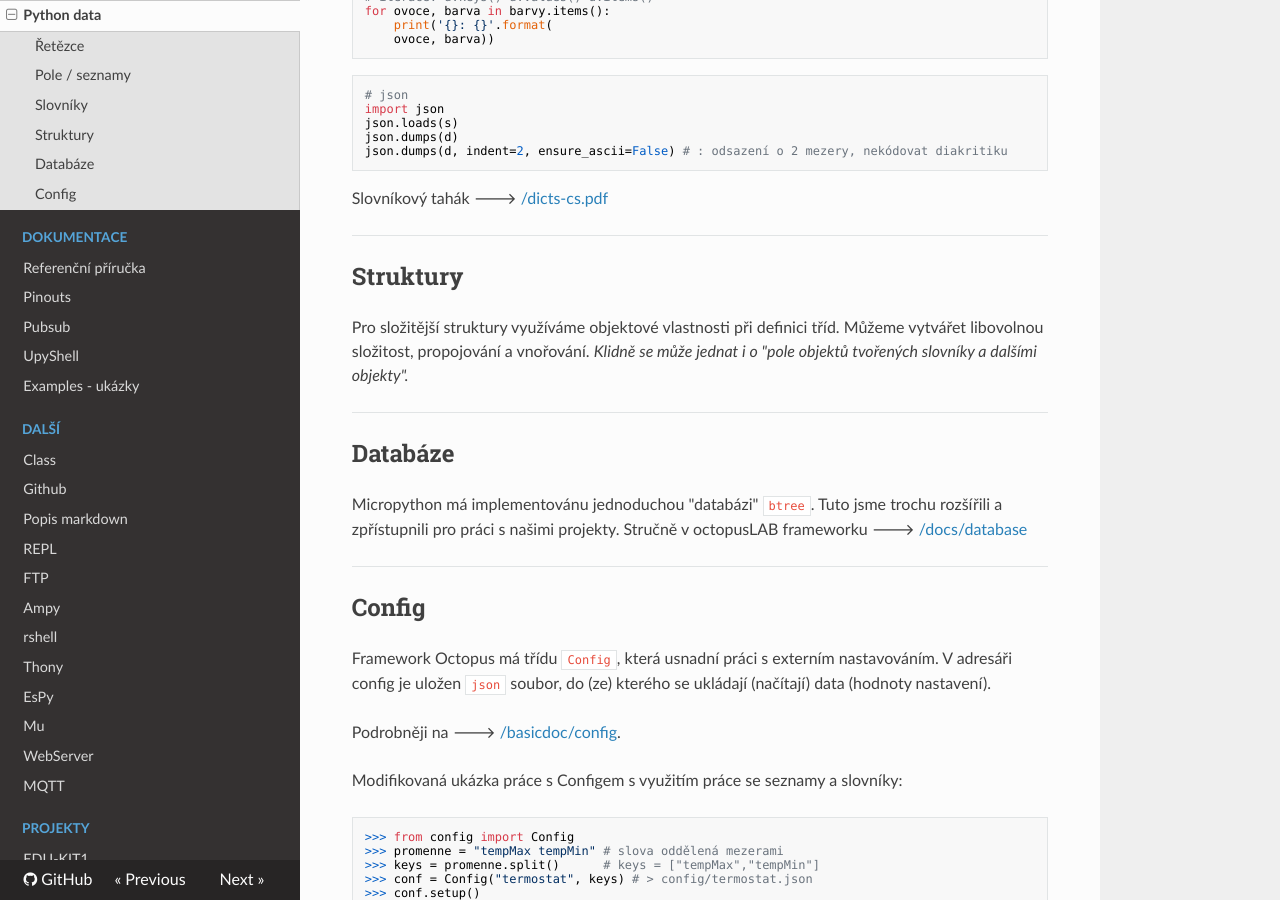
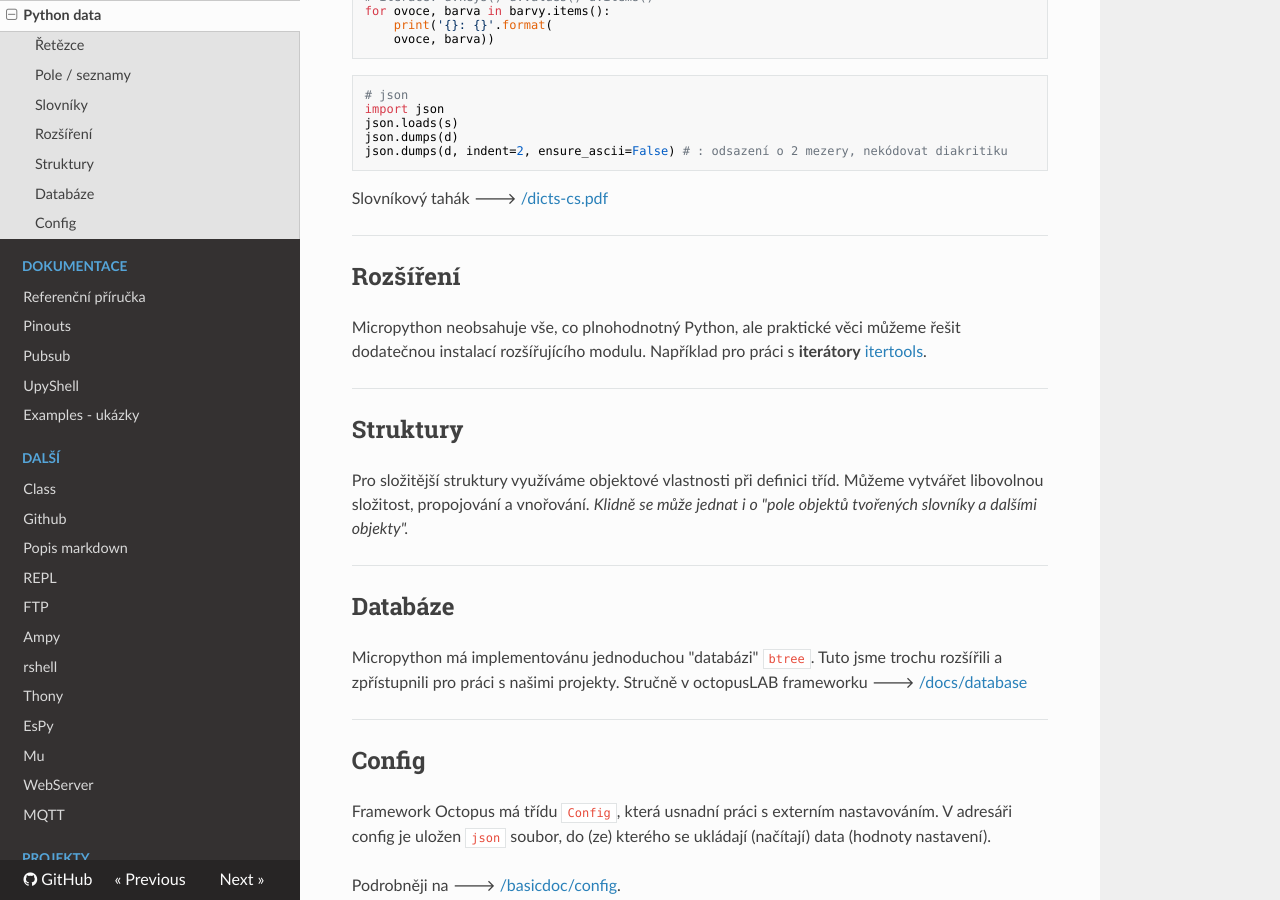
Before and after one commit to octopuslab-cz/docs_octopuslab_cz, an MkDocs documentation site: the page built from docs/ws-python-data.md, in a window 1280 px wide and 900 px high, scrolled down 1326 px. Built offline with MkDocs 1.6.1, drawn with Linux system fonts in a browser that asks for light colours; nearby versions of some CDN libraries.

Commit message:
fix extension, link itertools

```diff
--- a/docs/ws-python-data.md
+++ b/docs/ws-python-data.md
@@ -87,6 +87,13 @@ Slovníkový tahák  🡒 [/dicts-cs.pdf](https://pyvec.github.io/cheatsheets/di
 
 ---
 
+## Rozšíření
+
+Micropython neobsahuje vše, co plnohodnotný Python, ale praktické věci můžeme řešit dodatečnou instalací rozšířujícího modulu.
+Například pro práci s **iterátory** [itertools](/extension/#itertools).
+
+---
+
 ## Struktury
 
 Pro složitější struktury využíváme objektové vlastnosti při definici tříd. Můžeme vytvářet libovolnou složitost, propojování a vnořování.
--- a/mkdocs.yml
+++ b/mkdocs.yml
@@ -18,6 +18,7 @@ nav:
       - 'Linux ': install_linux.md
       - 'Mac ': install_mac.md
       - 'uPip ': pip.md
+      - 'Rozšíření ': extension.md
       - 'Setup (nastavení)': setup.md
   - 'Tutoriály':
       - 'Tutorial 1 Python ': tutorial1-python.md
```
